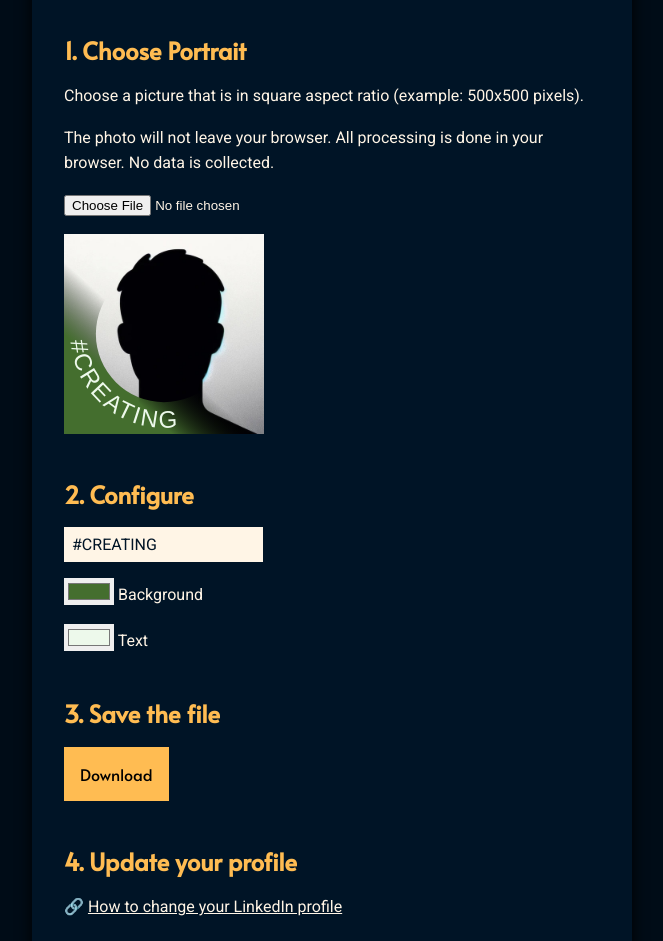
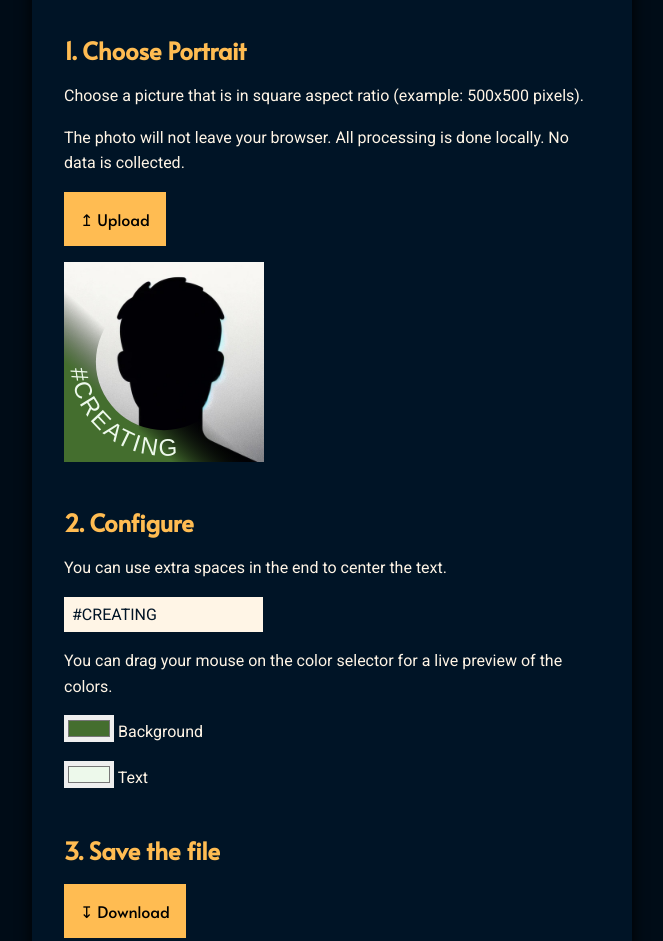
Before and after one commit to alexewerlof/badge, a plain HTML site: page index.html in a window 1280 px wide. Shown: the part 260-1201 px from the top of the page, without its empty margins (308-971 px from the left). Drawn offline with Linux system fonts and the light colour scheme; a web font is replaced by a local one.

Commit message:
small facelift

```diff
--- a/index.html
+++ b/index.html
@@ -38,9 +38,11 @@
             </p>
             <p>
                 The photo will not leave your browser.
-                All processing is done in your browser. No data is collected.
+                All processing is done locally.
+                No data is collected.
             </p>
-            <input type="file" id="portrait-image-upload" accept="image/*">
+            <button id="upload-button" type="button">↥ Upload</button>
+            <input type="file" id="portrait-image-upload" accept="image/*" hidden>
 
             <div id="image-preview">
                 <img title="Example of custom LinkedIn profile image" id="portrait-image" width="200" height="200" src="placeholder.jpg" alt="Example of custom LinkedIn badge created with our web app">
@@ -99,8 +101,14 @@
             </div>
 
             <label for="badge-text-input"><h2>2. Configure</h2></label>
+            <p>
+                You can use extra spaces in the end to center the text.
+            </p>
             <input type="text" id="badge-text-input" maxlength="20" value="#CREATING">
 
+            <p>
+                You can drag your mouse on the color selector for a live preview of the colors.
+            </p>
             <p>
                 <input type="color" id="badge-bg-color-input" value="#446E2E">
                 <label for="badge-bg-color-input">Background</label>
@@ -111,7 +119,7 @@
             </p>
 
             <h2>3. Save the file</h2>
-            <button id="download-button" type="button">Download</button>
+            <button id="download-button" type="button">↧ Download</button>
             <h2>4. Update your profile</h2>
             <p>
                 🔗
@@ -129,18 +137,14 @@
     <footer>
         <p>
             This app is completely free and
-            <a href="https://github.com/alexewerlof/badge" target="_blank">
-                open source
-            </a>.
+            <a href="https://github.com/alexewerlof/badge" target="_blank">open source</a>.
         </p>
         <p>
             If you want to support me, you can subscribe to
-            <a href="https://blog.alexewerlof.com/subscribe" target="_blank">
-                my newsletter
-            </a>
+            <a href="https://blog.alexewerlof.com/subscribe" target="_blank">my newsletter</a>
             about technical leadership, software reliability, and growth.
             This also gives you access to my book
-            <a href="https://blog.alexewerlof.com/subscribe" target="_blank">
+            <a href="https://blog.alexewerlof.com/p/rem" target="_blank">
                 Reliability Engineering Mindset
             </a>
         </p>
```
